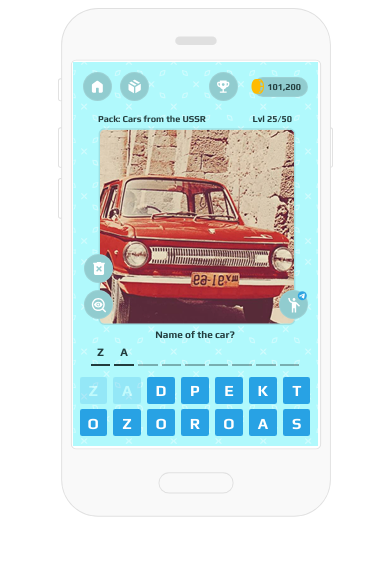
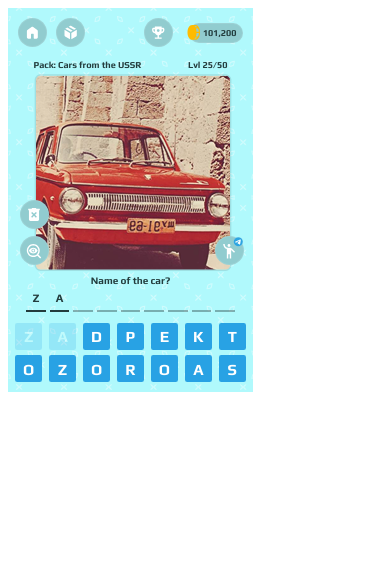
Before and after one commit to webDevT/game-imitation2, a website: page app/index.html in a window 390 px wide. Drawn offline with Linux system fonts and the light colour scheme.

Commit message:
phone remove

```diff
--- a/app/sass/style.sass
+++ b/app/sass/style.sass
@@ -1,16 +1,4 @@
 
-//start general style
-.phone-wrapper
-    width: 260px
-    height: 500px
-    background: url('../img/phone.svg')
-    background-size: 100%
-    background-repeat: no-repeat
-    margin-left: auto
-    margin-right: auto
-    padding-top: 54px
-    padding-left: 15px
-//end general style
 
 //start style
 .game__content
```
Also changed, not shown: app/css/style.min.css, app/img/phone.svg (deleted), docs/css/style.min.css, docs/img/phone.svg (deleted).
